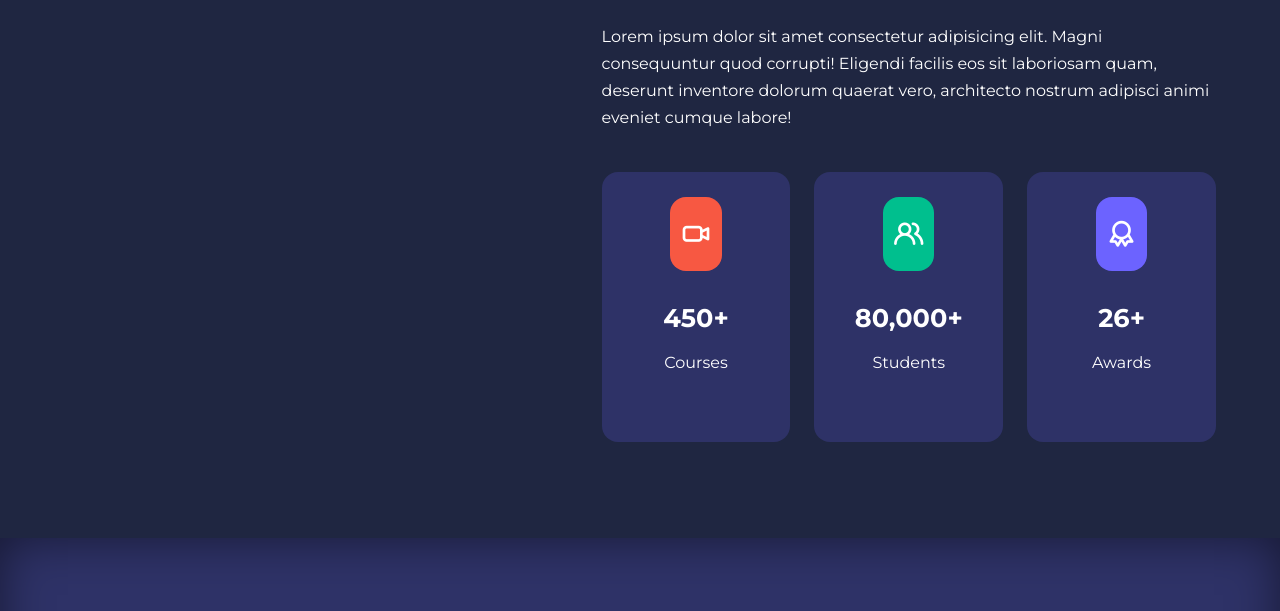
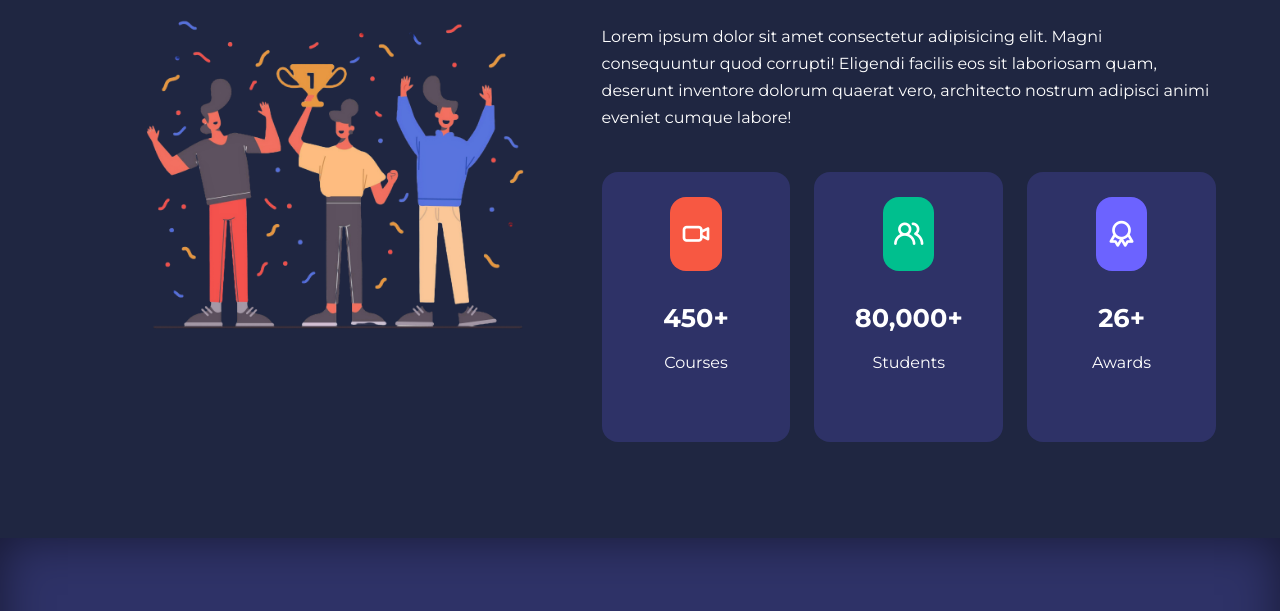
Before and after one commit to DEEPIKAMALL15/EduLite, a plain HTML site: page about.html in a window 1280 px wide. Shown: the part 189-800 px from the top of the page. Drawn offline with nearby package versions, Linux system fonts and the light colour scheme; the site is published under a folder, as on GitHub Pages, so addresses that start at the root find nothing.

Commit message:
Update about.html

```diff
--- a/about.html
+++ b/about.html
@@ -29,7 +29,7 @@
     <section class="about_achievements">
         <div class="container about_achievements-container">
             <div class="about_achievements-left">
-                <img src="/Edulite/images/achieve.png" alt="">
+                <img src="images/achieve.png" alt="">
             </div>
             <div class="about_achievements-right">
                 <h1>Acheivements</h1>
```
